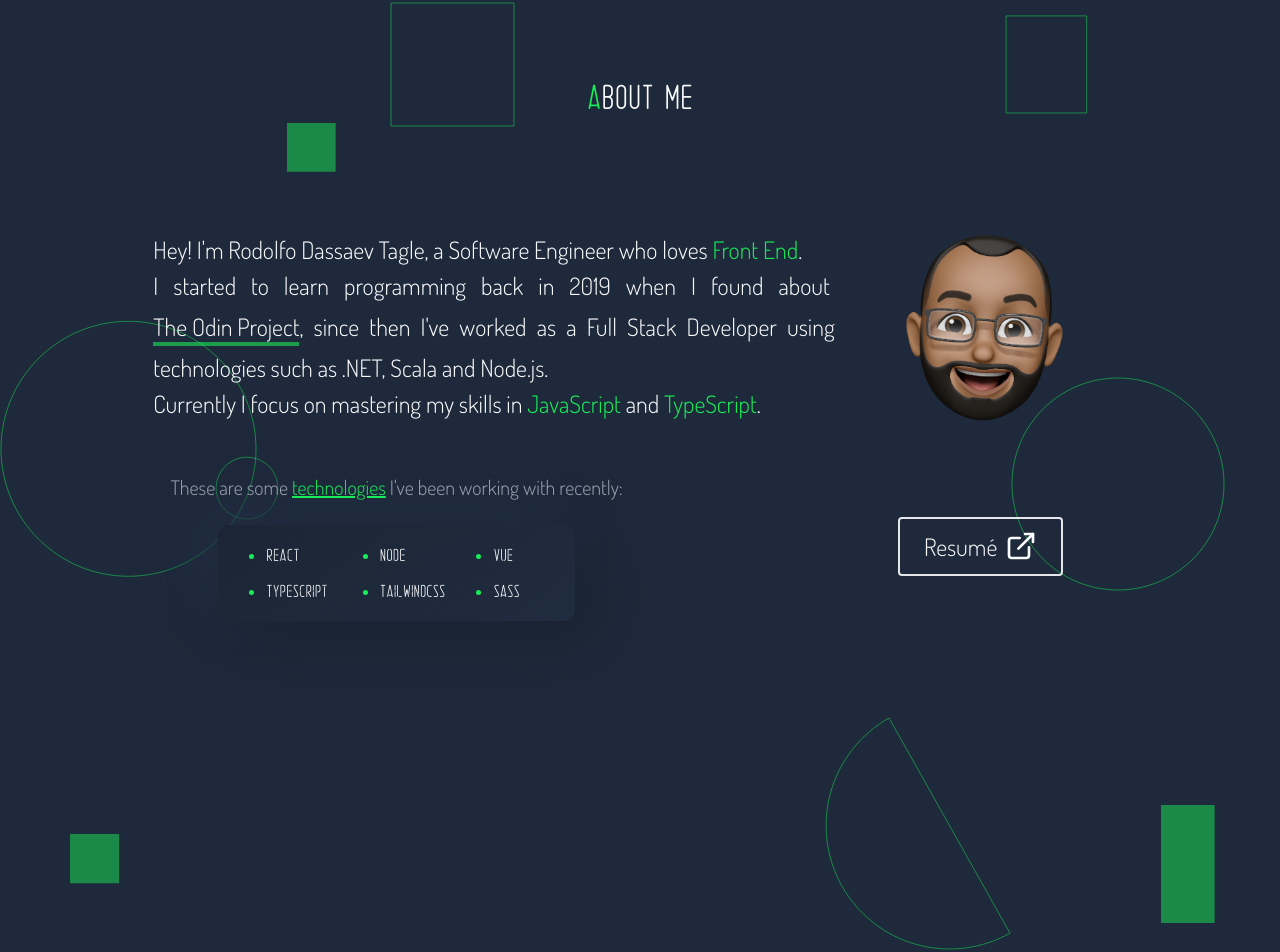
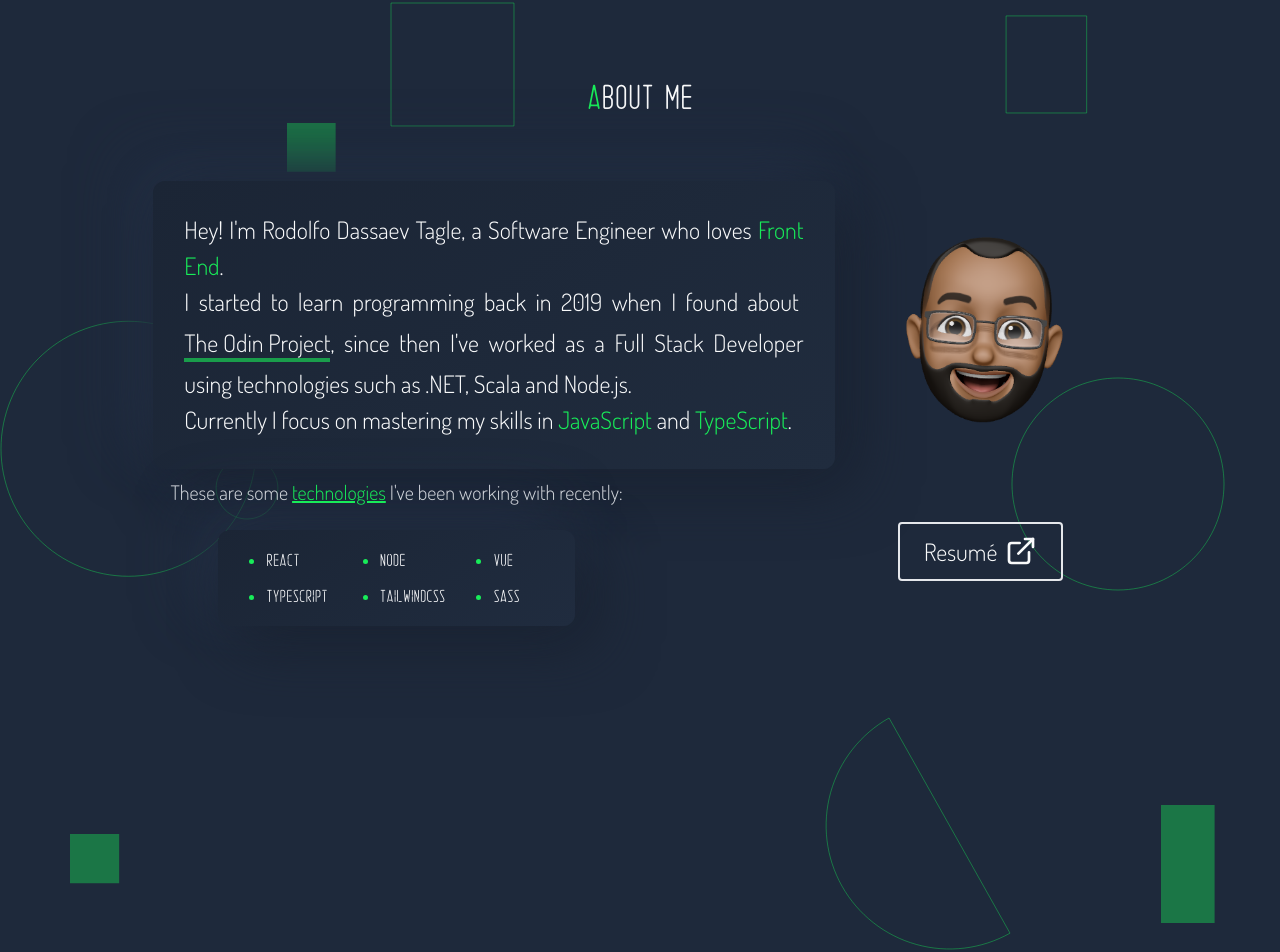
Before and after one commit to dassaevtagle/portfolio_2022, a React (Create React App) app: page / in a window 1280 px wide. Shown: the part 855-1807 px from the top of the page. Built offline with nearby package versions, Linux system fonts and the light colour scheme.

Commit message:
add description box

```diff
--- a/src/assets/scss/sections/About.scss
+++ b/src/assets/scss/sections/About.scss
@@ -3,7 +3,11 @@
   grid-template-rows: auto;
 
   &_description {
-    @apply text-justify lg:col-start-2 lg:col-span-7;
+    padding: 31px;
+    background: linear-gradient(145deg, #1b2535, #202c3e);
+    box-shadow: 20px 20px 60px #1a2332, -20px -20px 60px #232f44;
+    margin-bottom: 9px;
+    @apply text-justify rounded-xl lg:col-start-2 lg:col-span-7;
   }
 
   &_memoji {
@@ -15,7 +19,7 @@
   }
 
   &_tech {
-    @apply text-xl lg:row-start-2 lg:col-start-2 lg:col-span-5 text-gray-400 mb-14 lg:mb-0 mx-auto;
+    @apply text-xl lg:row-start-2 lg:col-start-2 lg:col-span-5 text-gray-300 mb-14 lg:mb-0 mx-auto;
 
     .tech-container {
       background: linear-gradient(145deg, #1b2535, #202c3f);
```
Also changed, not shown: src/assets/svg/backgroundB.svg.
